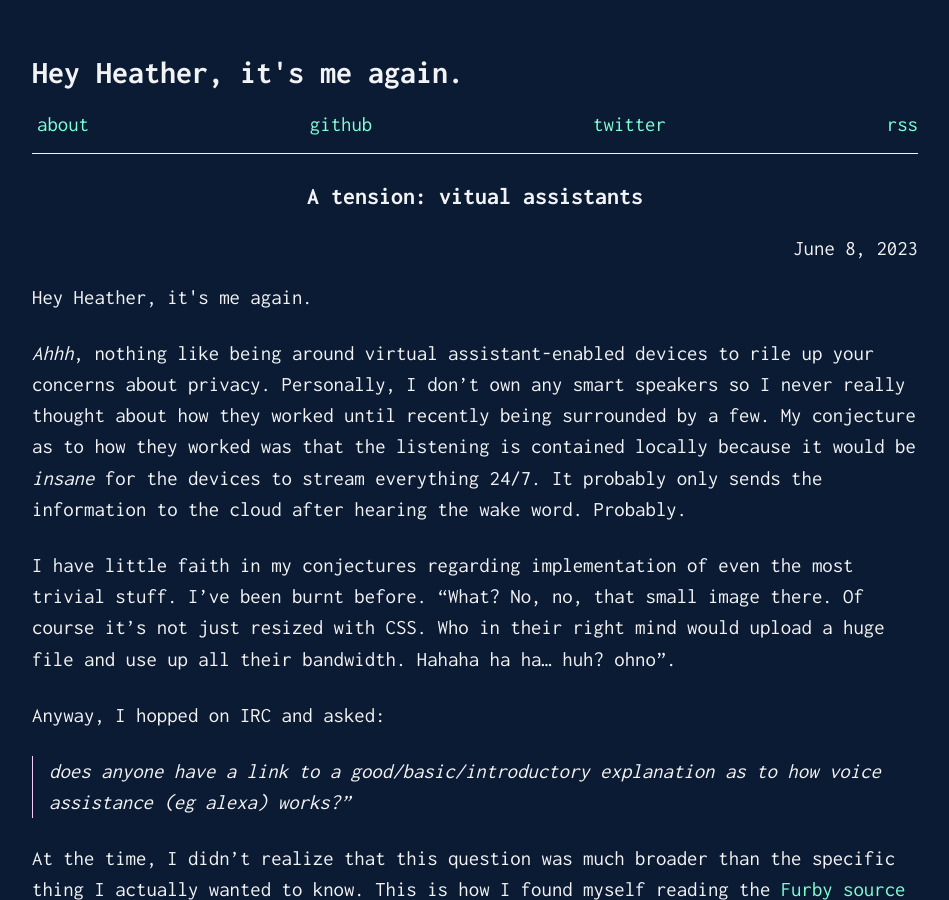
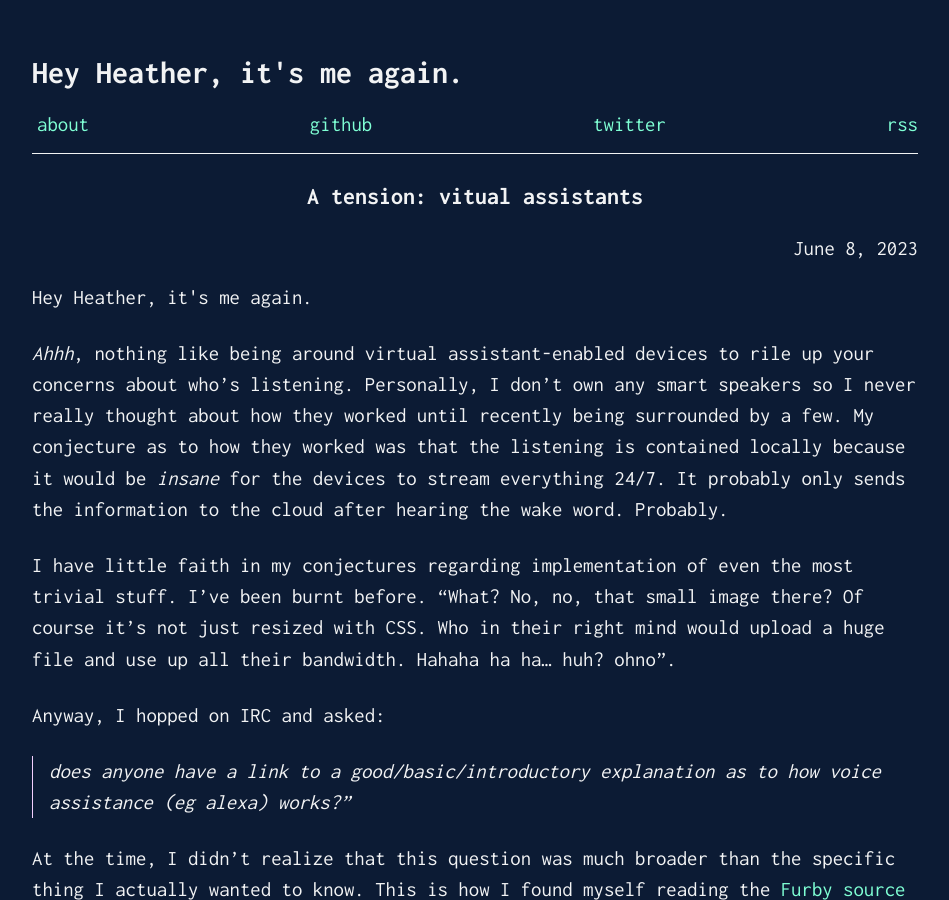
Before and after one commit to dolliars/heyheather, a Jekyll site: the page built from _posts/2023-06-08-a-tension.md, in a window 1280 px wide and 900 px high. Shown: the whole window, without its empty margins (165-1114 px from the left). Built offline with Jekyll 4.4.1, drawn with Linux system fonts in a browser that asks for light colours.

Commit message:
Change wording

```diff
--- a/_posts/2023-06-08-a-tension.md
+++ b/_posts/2023-06-08-a-tension.md
@@ -6,15 +6,15 @@ categories: [virtual assistant]
 ---
 
 _Ahhh_, nothing like being around virtual assistant-enabled devices to rile up
-your concerns about privacy. Personally, I don't own any smart speakers so I
-never really thought about how they worked until recently being surrounded by a
-few. My conjecture as to how they worked was that the listening is contained
-locally because it would be _insane_ for the devices to stream everything 24/7.
-It probably only sends the information to the cloud after hearing the wake word.
-Probably.
+your concerns about who's listening. Personally, I don't own any smart speakers
+so I never really thought about how they worked until recently being surrounded
+by a few. My conjecture as to how they worked was that the listening is
+contained locally because it would be _insane_ for the devices to stream
+everything 24/7. It probably only sends the information to the cloud after
+hearing the wake word. Probably.
 
 I have little faith in my conjectures regarding implementation of even the most
-trivial stuff. I've been burnt before. "What? No, no, that small image there. Of
+trivial stuff. I've been burnt before. "What? No, no, that small image there? Of
 course it's not just resized with CSS. Who in their right mind would upload a
 huge file and use up all their bandwidth. Hahaha ha ha... huh? ohno".
 
```
